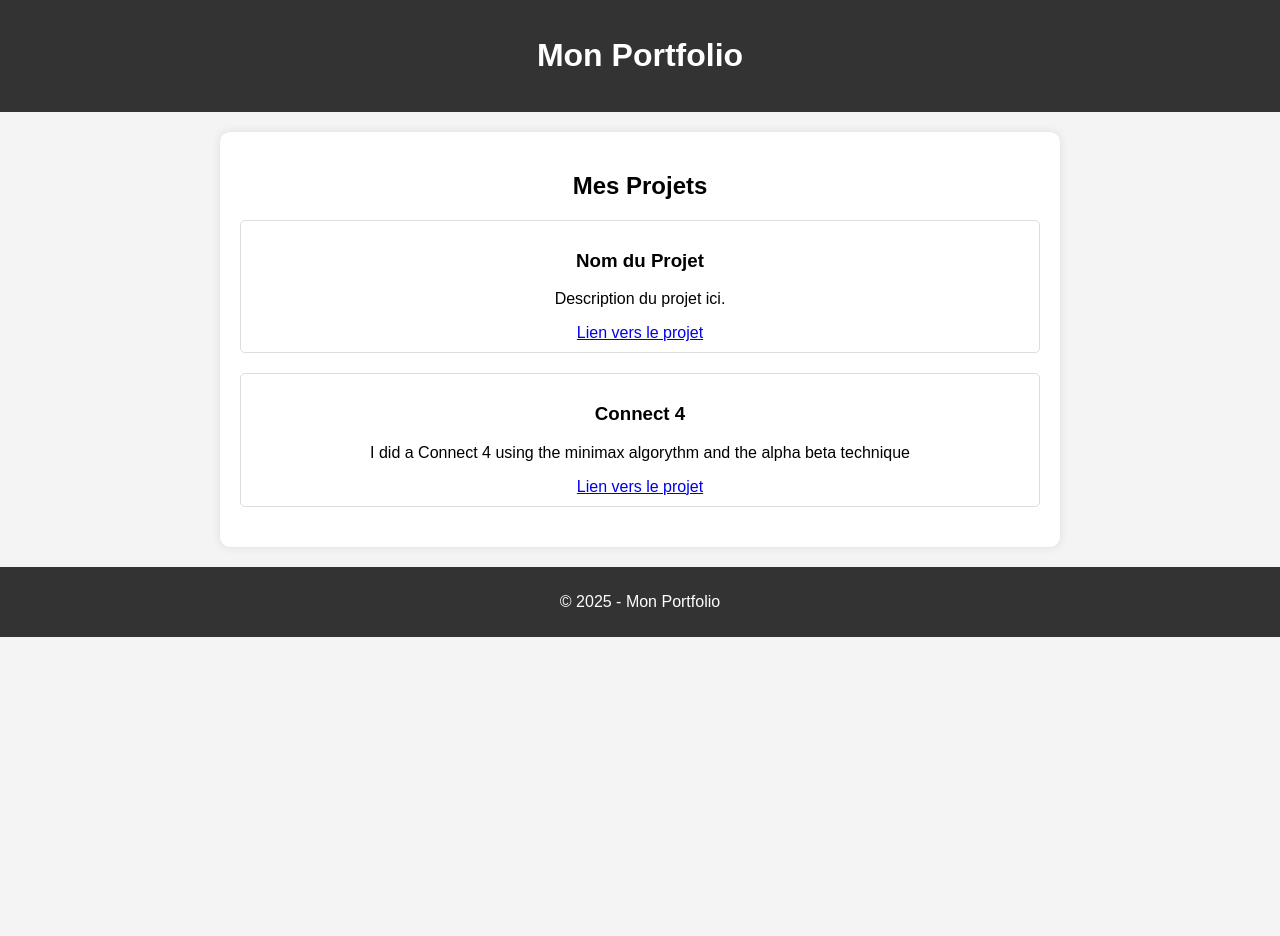
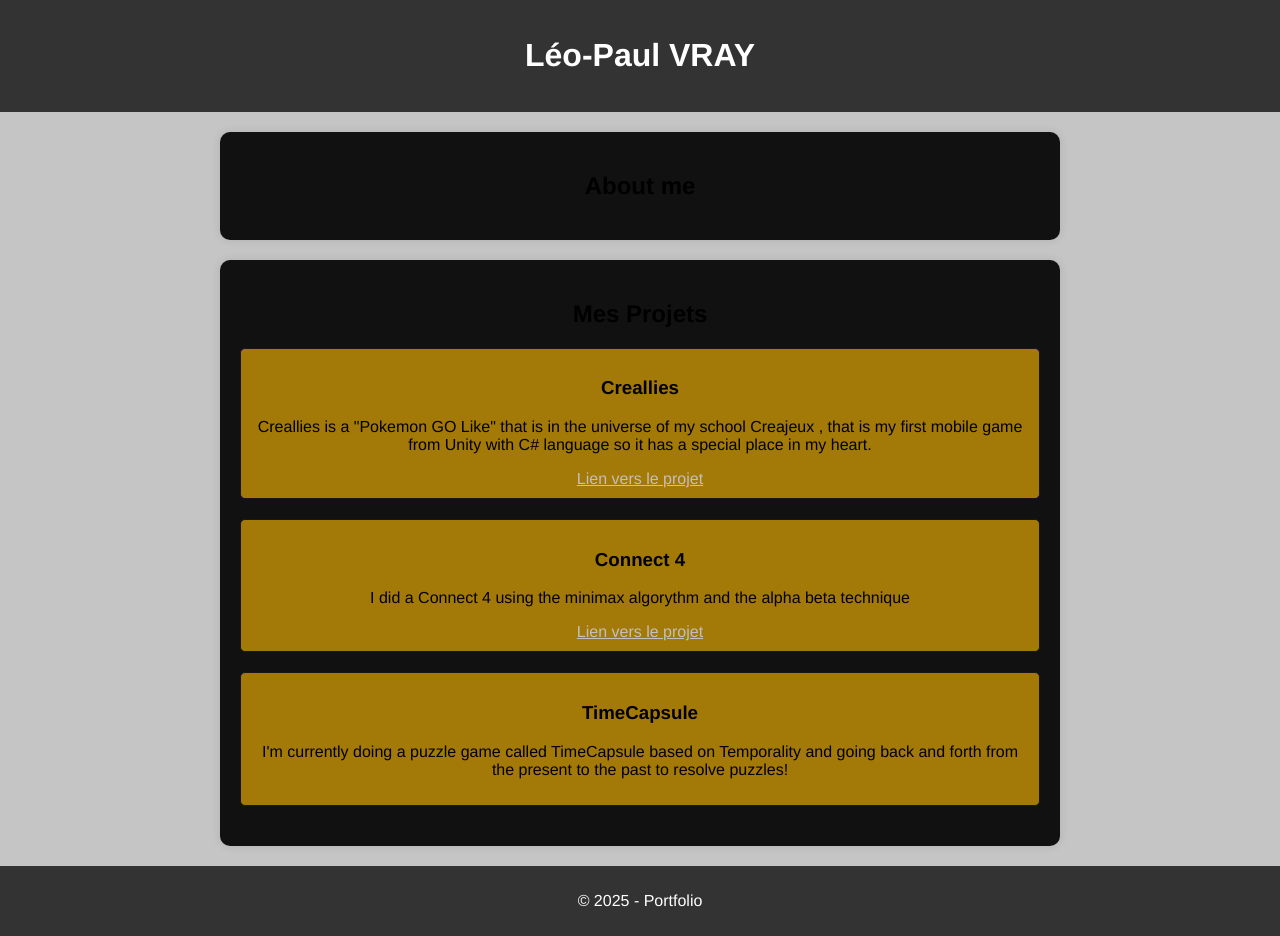
Before and after one commit to Im0-R/portfolio, a plain HTML site: page index.html in a window 1280 px wide. Before the commit the page ends 800 px from the top, so only its background shows below. Drawn offline with Linux system fonts and the light colour scheme.

Commit message:
Update index.html

```diff
--- a/index.html
+++ b/index.html
@@ -1,37 +1,51 @@
 <!DOCTYPE html>
-<html lang="fr">
+<html lang= "en">
+
 <head>
     <meta charset="UTF-8">
     <meta name="viewport" content="width=device-width, initial-scale=1.0">
-    <title>Portfolio - Mes Projets</title>
+    <title>Léo-Paul VRAY's Portfolio</title>
     <style>
+        a:link {
+            color: rgb(196, 191, 191);
+        }
+
+        a:hover {
+            color: rgb(165, 159, 159);
+        }
+
         body {
-            font-family: Arial, sans-serif;
+            font-family: 'Franklin Gothic Medium', 'Arial Narrow', Arial, sans-serif, sans-serif;
             margin: 0;
             padding: 0;
             text-align: center;
-            background-color: #f4f4f4;
+            background-color: #1f1e1e41;
         }
+
         header {
             background: #333;
             color: white;
             padding: 1rem;
+            margin: 0;
         }
+
         .container {
             max-width: 800px;
             margin: 20px auto;
-            background: white;
+            background: rgb(17, 17, 17);
             padding: 20px;
             border-radius: 10px;
-            box-shadow: 0 0 10px rgba(0,0,0,0.1);
+            box-shadow: 0 0 10px rgba(0, 0, 0, 0.1);
         }
+
         .project {
             margin: 20px 0;
             padding: 10px;
-            border: 1px solid #ddd;
+            border: 1px solid #1b1616;
             border-radius: 5px;
-            background: #fff;
+            background: #cc9704c7;
         }
+
         footer {
             margin-top: 20px;
             padding: 10px;
@@ -40,15 +54,21 @@
         }
     </style>
 </head>
+
 <body>
     <header>
-        <h1>Mon Portfolio</h1>
+        <h1>Léo-Paul VRAY</h1>
     </header>
+    <div class="container">
+        <h2> About me</h2>
+
+    </div>
     <div class="container">
         <h2>Mes Projets</h2>
         <div class="project">
-            <h3>Nom du Projet</h3>
-            <p>Description du projet ici.</p>
+            <h3>Creallies</h3>
+            <p>Creallies is a "Pokemon GO Like" that is in the universe of my school Creajeux , that is my first mobile
+                game from Unity with C# language so it has a special place in my heart.</p>
             <a href="#">Lien vers le projet</a>
         </div>
         <div class="project">
@@ -56,9 +76,16 @@
             <p>I did a Connect 4 using the minimax algorythm and the alpha beta technique</p>
             <a href="#">Lien vers le projet</a>
         </div>
+        <div class="project">
+            <h3> TimeCapsule</h3>
+            <p> I'm currently doing a puzzle game called TimeCapsule based on Temporality and going back and forth from
+                the present to the past to resolve puzzles!</p>
+        </div>
     </div>
     <footer>
-        <p>&copy; 2025 - Mon Portfolio</p>
+        </div>
+        <p>&copy; 2025 - Portfolio</p>
     </footer>
 </body>
+
 </html>
```
